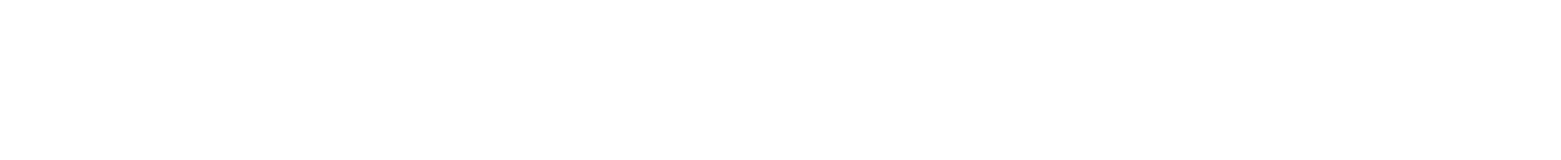
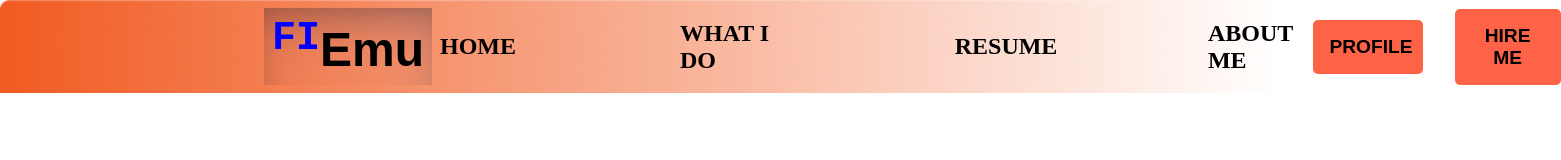
Before and after one commit to FIemu/practice-website, a plain HTML site: page Home/index.html in a window 1280 px wide. Shown: the whole page, 1561 px wide, since content can reach past the window. Drawn offline with Linux system fonts and the light colour scheme.

Commit message:
nav-done

```diff
--- a/Home/index.css
+++ b/Home/index.css
@@ -0,0 +1,73 @@
+*{
+    margin: 0 auto;
+    padding: 0;
+    box-sizing: border-box;
+}
+/* header style start */
+
+nav{
+    width: 100vw;
+    min-height:50px ;
+    background-image: url('../images/gradient2.png');
+    background-repeat: no-repeat;
+    background-size: 100%;
+    display: flex;
+    justify-content: space-evenly;
+    align-items: center;
+    padding: 0.5rem;
+}
+.nav-header{
+    margin-left: 16rem;
+    font-size: 3rem;
+    padding: 0.5rem;
+    font-family: Arial, Helvetica, sans-serif;
+    box-shadow: rgba(50, 50, 93, 0.25) 0px 30px 60px -12px inset, rgba(0, 0, 0, 0.3) 0px 18px 36px -18px inset;
+}
+.sup-text{
+    color: blue;
+    font-family: 'Courier New', Courier, monospace;
+}
+nav>ul{
+    display: flex;
+    gap: 10rem;
+    align-items: center;
+}
+
+nav> .nav-btn{
+    display: flex;
+    gap: 2rem;
+    align-items: center;
+}
+.nav-btn>button{
+   min-width: 100px;
+   min-height: 50px;
+    background-color: tomato;
+    padding: 1rem;
+    border: none;
+    border-radius: 5px;
+    font-weight: 700;
+}
+.nav-btn>button>a{
+    text-decoration: none;
+    color:black;
+    font-size: 1.2rem;
+}
+nav>ul>li{
+    list-style: none;
+    min-width: 5rem;
+    min-height: 2rem;
+    padding: 0.5rem;
+}
+nav>ul>li:hover{
+    box-shadow: rgba(50, 50, 93, 0.25) 0px 2px 5px -1px, rgba(0, 0, 0, 0.3) 0px 1px 3px -1px;
+}
+nav>ul>li>a{
+    text-decoration: none;
+    color: black;
+    font-size: 1.5rem;
+    font-weight: 550;
+}
+
+
+
+/* nav style end */
--- a/Home/index.html
+++ b/Home/index.html
@@ -8,7 +8,19 @@
 </head>
 <body>
     <header>
-
+        <nav>
+            <h1 class="nav-header"><span><sup class="sup-text">FI</sup></span>Emu</h1>
+            <ul>
+                <li><a href="#">HOME</a></li>
+                <li><a href="#">WHAT I DO</a></li>
+                <li><a href="#">RESUME</a></li>
+                <li><a href="#">ABOUT ME</a></li>
+            </ul>
+            <ul class="nav-btn">
+                <button><a href="#">PROFILE</a></button>
+                <button><a href="#">HIRE ME</a></button>
+            </ul>
+        </nav>
     </header>
 
     <main>
```
Also changed, not shown: images/gradient1.png (added), images/gradient2.png (added).
